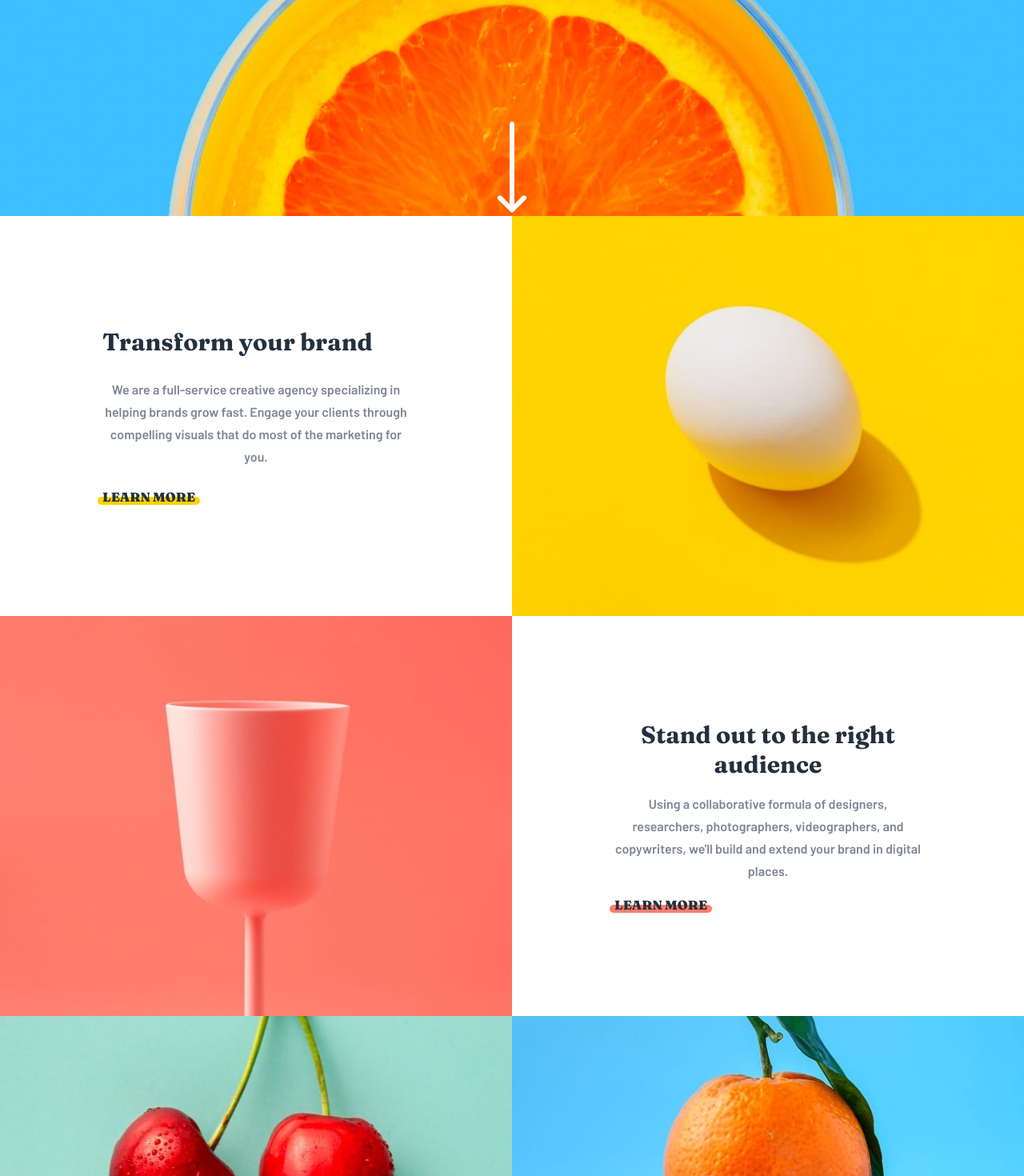
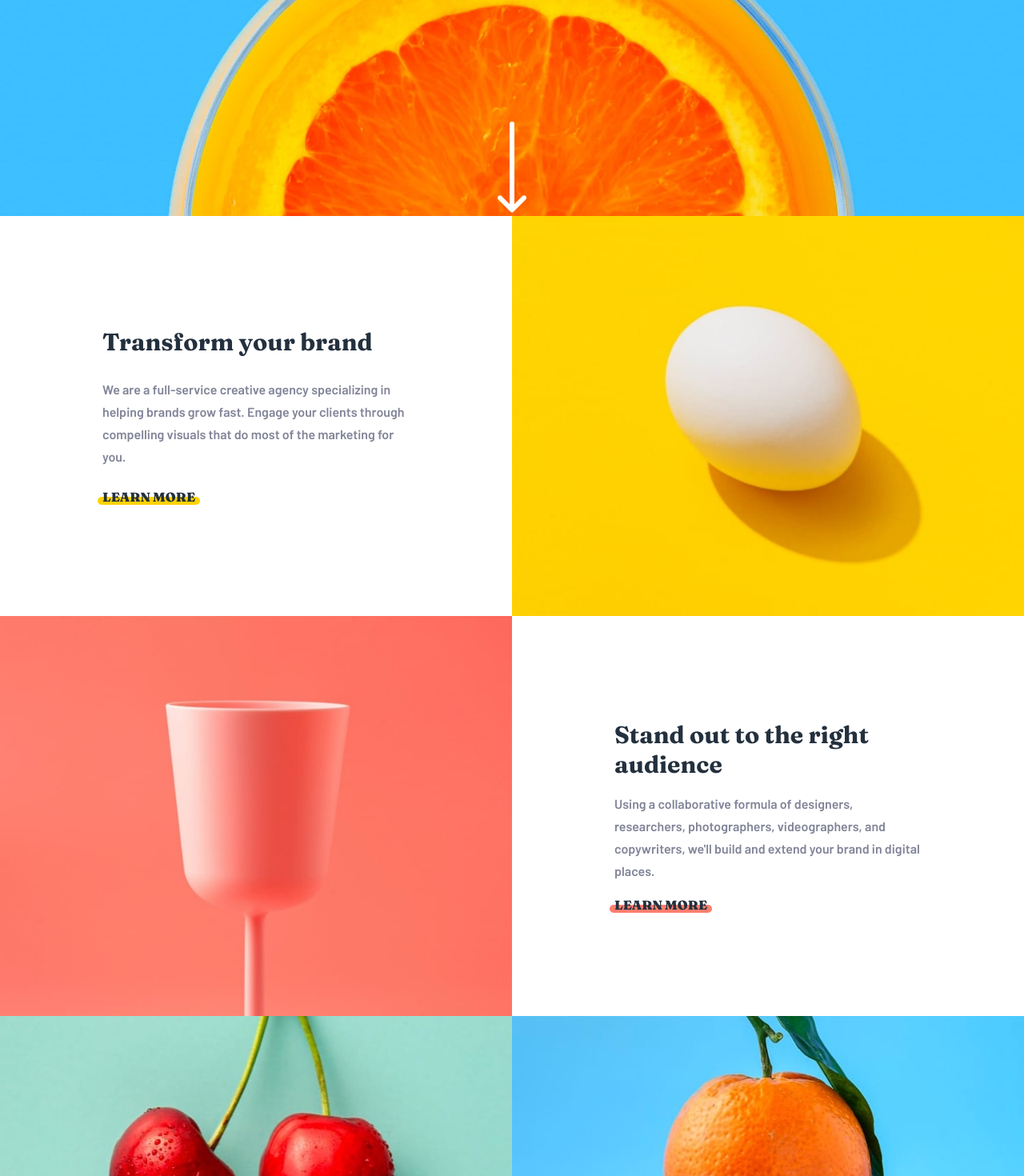
Before and after one commit to ingl3585/sunnyside-landing-page, a React (Create React App) app: page / in a window 1280 px wide. Shown: the part 549-2019 px from the top of the page at 80% size. Built offline with nearby package versions, Linux system fonts and the light colour scheme.

Commit message:
finishing touches

```diff
--- a/src/components/Footer/footer.css
+++ b/src/components/Footer/footer.css
@@ -39,7 +39,7 @@ Desktop Sizing
 //////////////
 */
 
-@media screen and (min-width: 768px) {
+@media screen and (min-width: 821px) {
     .footer-links a {
         transition: 0.1s all ease-in-out;
     }
--- a/src/components/Header/header.css
+++ b/src/components/Header/header.css
@@ -136,7 +136,7 @@ Desktop Sizing
 //////////////
 */
 
-@media screen and (min-width: 768px) {
+@media screen and (min-width: 821px) {
     header {
         background: url('../../images//desktop/image-header.jpg');
         background-size: cover;
--- a/src/components/Main/main.css
+++ b/src/components/Main/main.css
@@ -197,7 +197,7 @@ Desktop Sizing
 //////////////
 */
 
-@media screen and (min-width: 768px) {
+@media screen and (min-width: 821px) {
     /* First Section (Desktop) */
     .section-one {
         display: grid;
@@ -228,6 +228,7 @@ Desktop Sizing
         grid-column: 1/2;
         grid-row: 1/2;
         height: 100%;
+        text-align: left;
         align-items: flex-start;
         padding: 10vw;
     }
@@ -243,6 +244,7 @@ Desktop Sizing
         grid-column: 2/3;
         grid-row: 1/2;
         height: 100%;
+        text-align: left;
         align-items: flex-start;
         padding: 10vw;
     }
```
